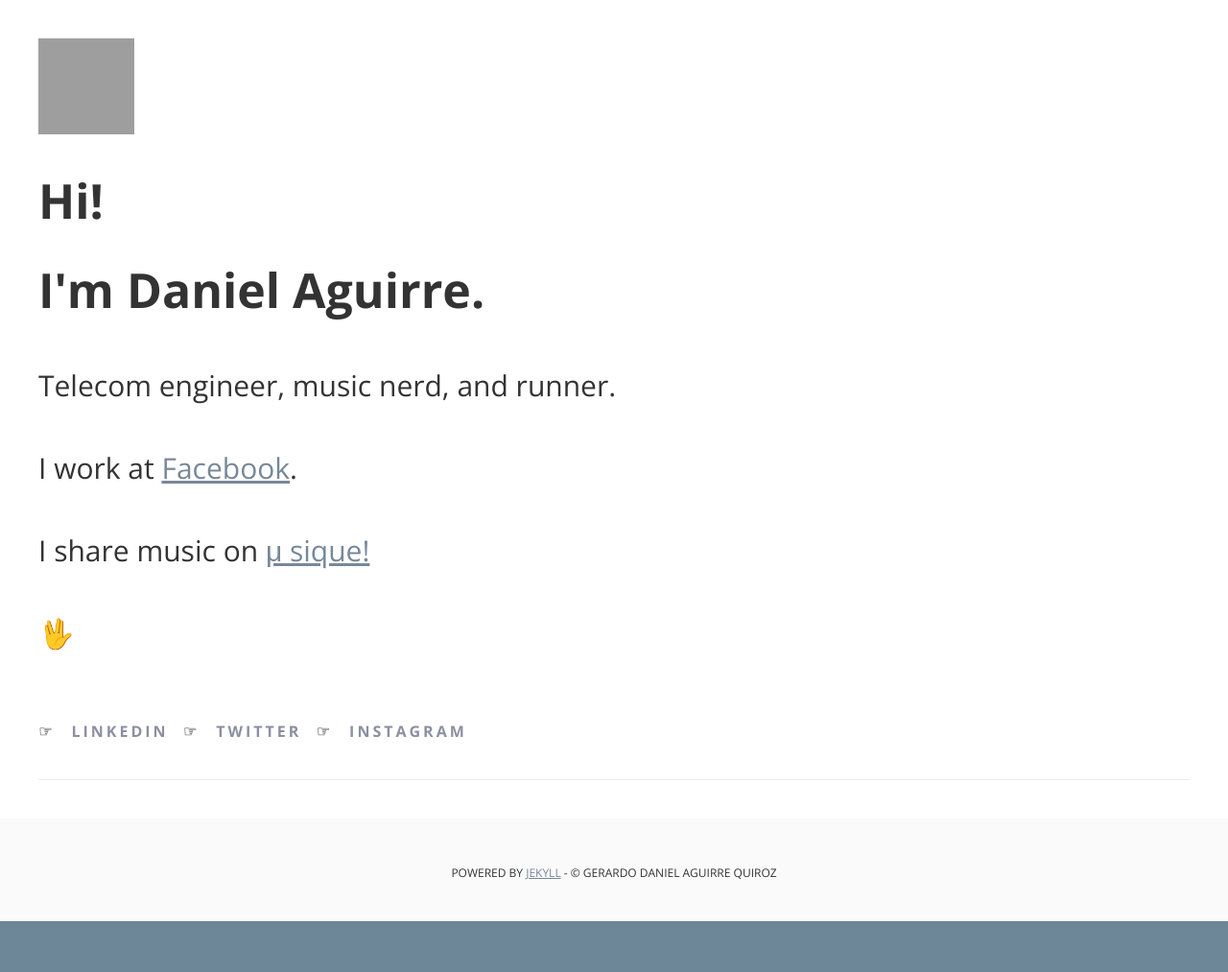
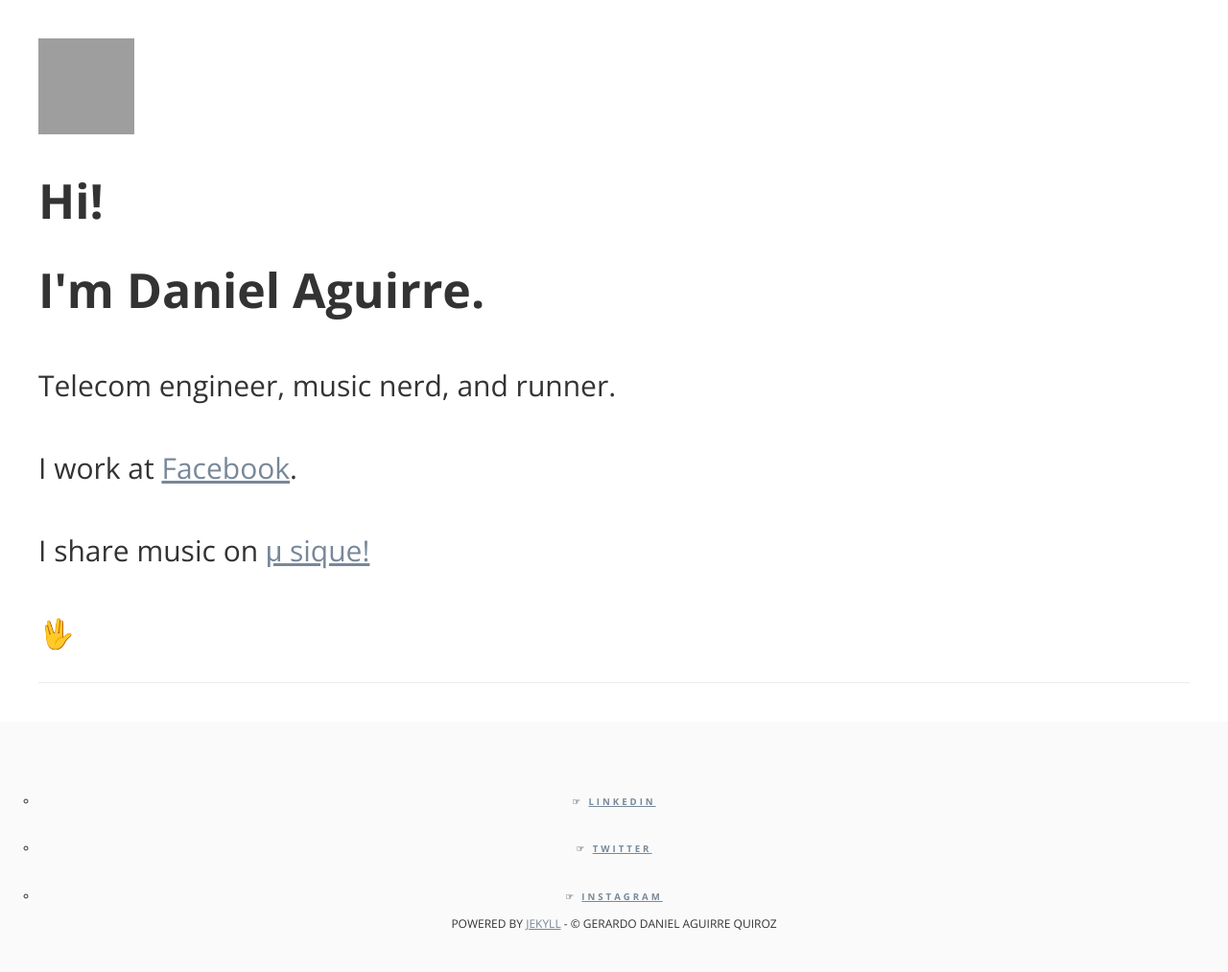
Before and after one commit to gdaq/gdaq.github.io, a Jekyll site: the page built from index.html, in a window 1280 px wide. Shown: the whole page at 96% size. Built offline with Jekyll 4.4.1, drawn with Linux system fonts in a browser that asks for light colours; the list of posts is cut into pages by our own code; before the commit the page ends 960 px from its top, so only the background shows below that; grey boxes are pictures that could not be loaded.

Commit message:
Update default.html

```diff
--- a/_layouts/default.html
+++ b/_layouts/default.html
@@ -80,16 +80,6 @@
 	  		<h3>I work at <a href="https://connectivity.fb.com">Facebook</a>.</h3>
           		<h3>I share music on <a href="http://mu-sique.com">μ sique!</a></h3>
 			<h3>🖖</h3>
-
-        <ul>
-          <li><h4>☞ <a target="_blank" href="https://www.linkedin.com/in/gerardodanielaguirre/">LinkedIn</a></h4></li>
-          {% if site.twitter %}
-          <li><h4>☞ <a target="_blank" href="http://twitter.com/{{ site.twitter }}">Twitter</a></h4></li>
-          {% endif %}
-          {% if site.instagram %}
-          <li><h4>☞ <a target="_blank" href="http://instagram.com/{{ site.instagram }}">Instagram</a></h4></li>
-          {% endif %}
-        </ul>
           <p></p>
 	<p></p>
       </ul>
@@ -103,6 +93,15 @@
       </main> -->
 
       <footer>
+	  <small><style>body{background-color: #6d8698;}</style>   <ul>
+          <li><h4>☞ <a target="_blank" href="https://www.linkedin.com/in/gerardodanielaguirre/">LinkedIn</a></h4></li>
+          {% if site.twitter %}
+          <li><h4>☞ <a target="_blank" href="http://twitter.com/{{ site.twitter }}">Twitter</a></h4></li>
+          {% endif %}
+          {% if site.instagram %}
+          <li><h4>☞ <a target="_blank" href="http://instagram.com/{{ site.instagram }}">Instagram</a></h4></li>
+          {% endif %}
+        </ul></small>
         <small><style>body{background-color: #6d8698;}</style>Powered by <a href="http://jekyllrb.com">Jekyll</a> - &copy; Gerardo Daniel Aguirre Quiroz</small>
       </footer>
 
```
